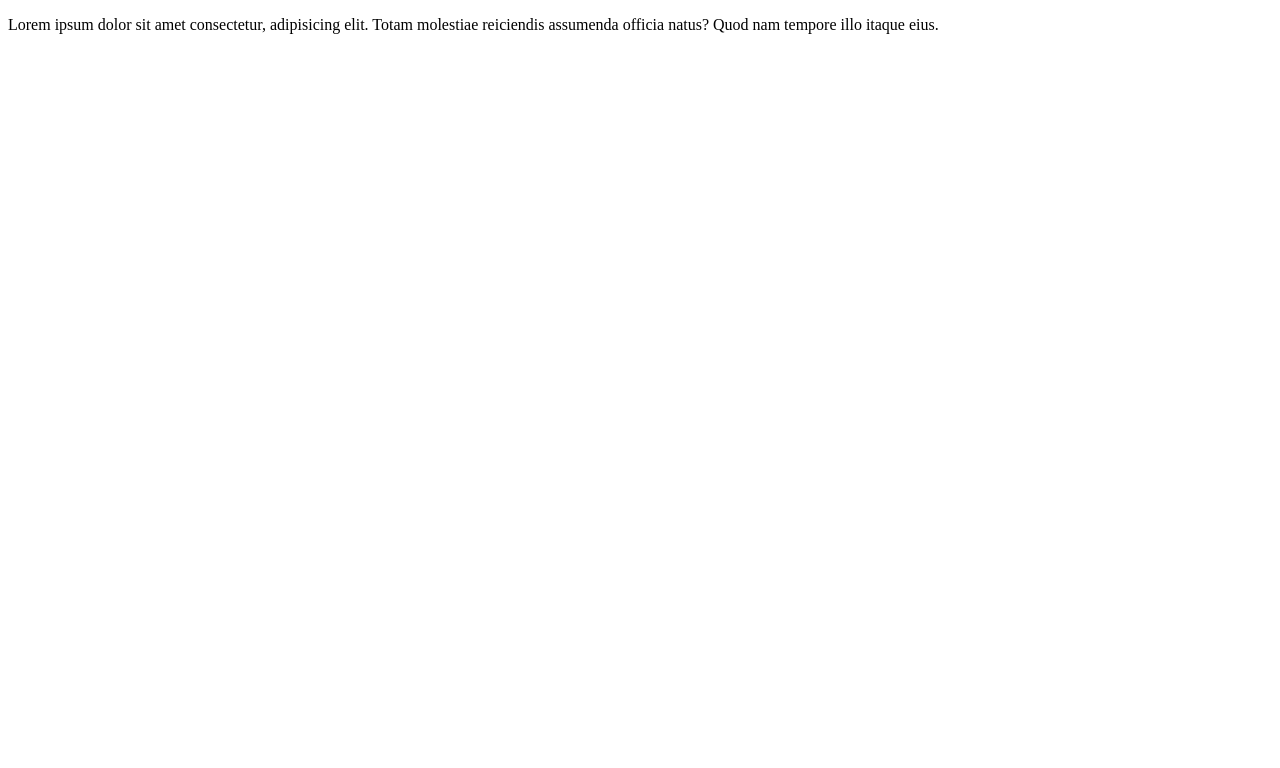
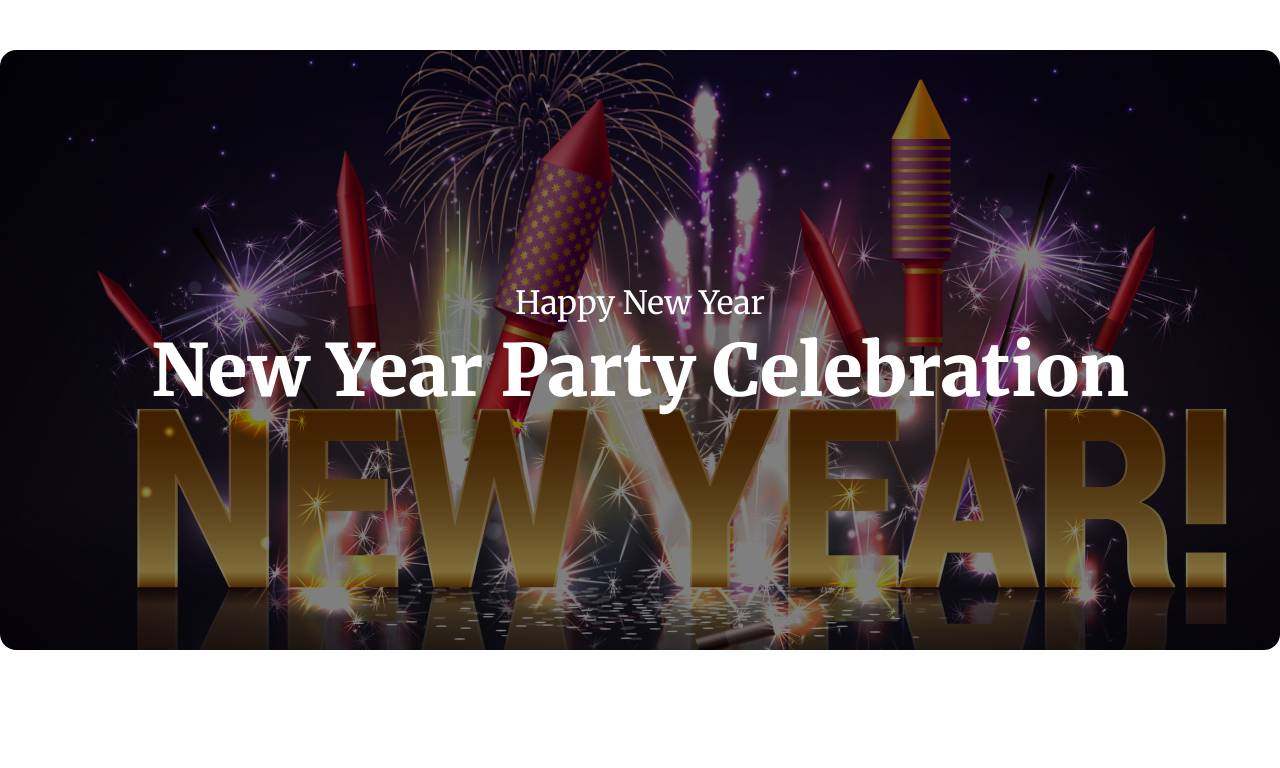
Before and after one commit to kausar017/new-years-projects, a plain HTML site: page index.html in a window 1280 px wide. Shown: the top 768 px of the page. Drawn offline with Linux system fonts and the light colour scheme.

Commit message:
first commit and secend secton

```diff
--- a/index.html
+++ b/index.html
@@ -5,13 +5,21 @@
     <meta name="viewport" content="width=device-width, initial-scale=1.0">
     <title>new years projects</title>
     <link rel="stylesheet" href="styles/style.css">
+    <link rel="shortcut icon" href="images/2024.jpg" type="image/x-icon">
 </head>
 <body>
-    <header>
-       <p>Lorem ipsum dolor sit amet consectetur, adipisicing elit. Totam molestiae reiciendis assumenda officia natus? Quod nam tempore illo itaque eius.</p>
+    <header class="bannar-containar">
+        <div class="bannar-content">
+            <p>Happy New Year</p>
+            <h1>New Year Party Celebration</h1>
+        </div>
     </header>
     <main>
+        <!-- 65% section start heare -->
+         <section class="secend-section-comtainer">
 
+         </section>
+        <!-- 65% section end heare -->
     </main>
     <footer></footer>
 </body>
--- a/styles/style.css
+++ b/styles/style.css
@@ -0,0 +1,59 @@
+@import url('https://fonts.googleapis.com/css2?family=Merriweather:ital,wght@0,300;0,400;0,700;0,900;1,300;1,400;1,700;1,900&display=swap');
+*{
+    box-sizing: border-box;
+    padding: 0px;
+    margin: 0px;
+}
+body{
+    font-family: font-family: "Merriweather", serif;;
+}
+/* header section styles hear  */
+.bannar-containar{
+    max-width: 1334px;
+    border-radius: 16px;
+    background: rgba(0, 0, 0, 0.5);
+    background-blend-mode: overlay;
+    height: 600px;
+    margin: 0 auto;
+    margin-top: 50px;
+    background-image: url('../images/Banner\ Image.png');
+    background-repeat: no-repeat;
+    background-size: cover;
+}
+.bannar-content{
+    display: flex;
+    flex-direction: column;
+    justify-content: center;
+    align-items: center;
+    height: 600px;
+}
+.bannar-content p, h1{
+    color: white;
+
+}
+.bannar-content p{
+    color: rgb(255, 255, 255);
+    font-family: Merriweather;
+    font-size: 32px;
+    font-weight: 400;
+    line-height: 40px;
+    letter-spacing: 0%;
+    text-align: center;
+}
+.bannar-content h1{
+    color: rgb(255, 255, 255);
+    font-family: Merriweather;
+    font-size: 72px;
+    font-weight: 900;
+    line-height: 95px;
+    letter-spacing: 0%;
+    text-align: center;
+}
+/* 65%-section-comtainer start hear  */
+.secend-section-comtainer{
+    width: 802.9px;
+    height: 806px;
+    border: 2px solid red;
+    margin: 0 auto;
+    margin-top: 120px;
+}
```
Also changed, not shown: images/2024.jpg (added).
